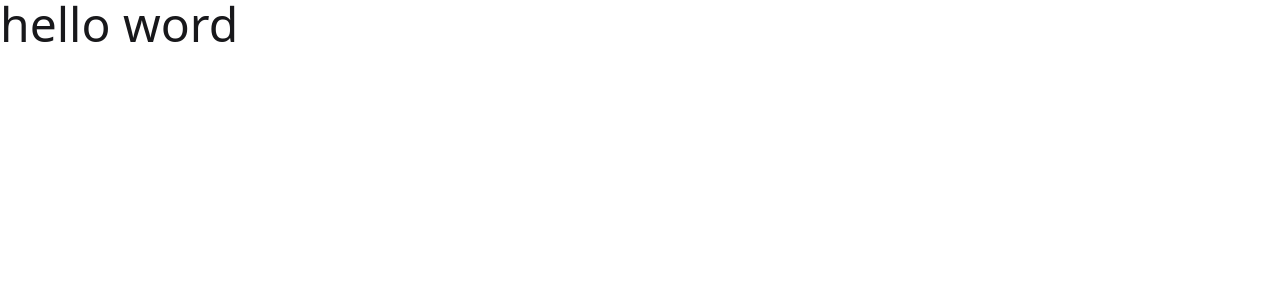
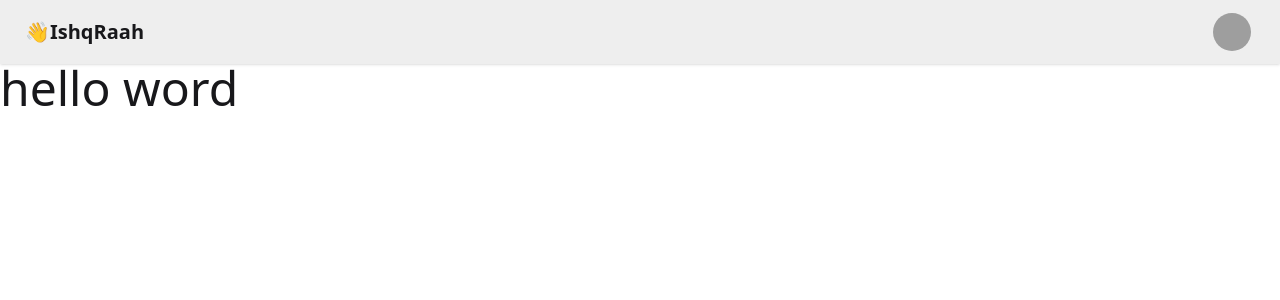
Before and after one commit to vikramChaurasiya/DevTinder, a React (Vite) app in the folder Devtinder-web/: page / in a window 1280 px wide. Shown: the top 300 px of the page. Built offline with nearby package versions, Linux system fonts and the light colour scheme; grey boxes are pictures that could not be loaded.

Commit message:
Add nabbar in app.jsx

```diff
--- a/Devtinder-web/src/App.jsx
+++ b/Devtinder-web/src/App.jsx
@@ -3,6 +3,34 @@
 
   return (
     <>
+      <div className="navbar bg-base-300 shadow-sm">
+        <div className="flex-1">
+          <a className="btn btn-ghost text-xl">👋IshqRaah</a>
+        </div>
+        <div className="flex gap-2">
+            <div className="dropdown dropdown-end mx-5">
+              <div tabIndex={0} role="button" className="btn btn-ghost btn-circle avatar">
+                <div className="w-10 rounded-full">
+                  <img
+                    alt="Tailwind CSS Navbar component"
+                    src="https://img.daisyui.com/images/stock/photo-1534528741775-53994a69daeb.webp" />
+                </div>
+              </div>
+              <ul
+                tabIndex={0}
+                className="menu menu-sm dropdown-content bg-base-100 rounded-box z-1 mt-3 w-52 p-2 shadow">
+                <li>
+                  <a className="justify-between">
+                    Profile
+                    <span className="badge">New</span>
+                  </a>
+                </li>
+                <li><a>Settings</a></li>
+                <li><a>Logout</a></li>
+              </ul>
+            </div>
+        </div>
+      </div>
       <h1 className="text-5xl">hello word</h1>
     </>
   )
```
Also changed, not shown: 1 other file (tests, documents, lock files or other folders).
